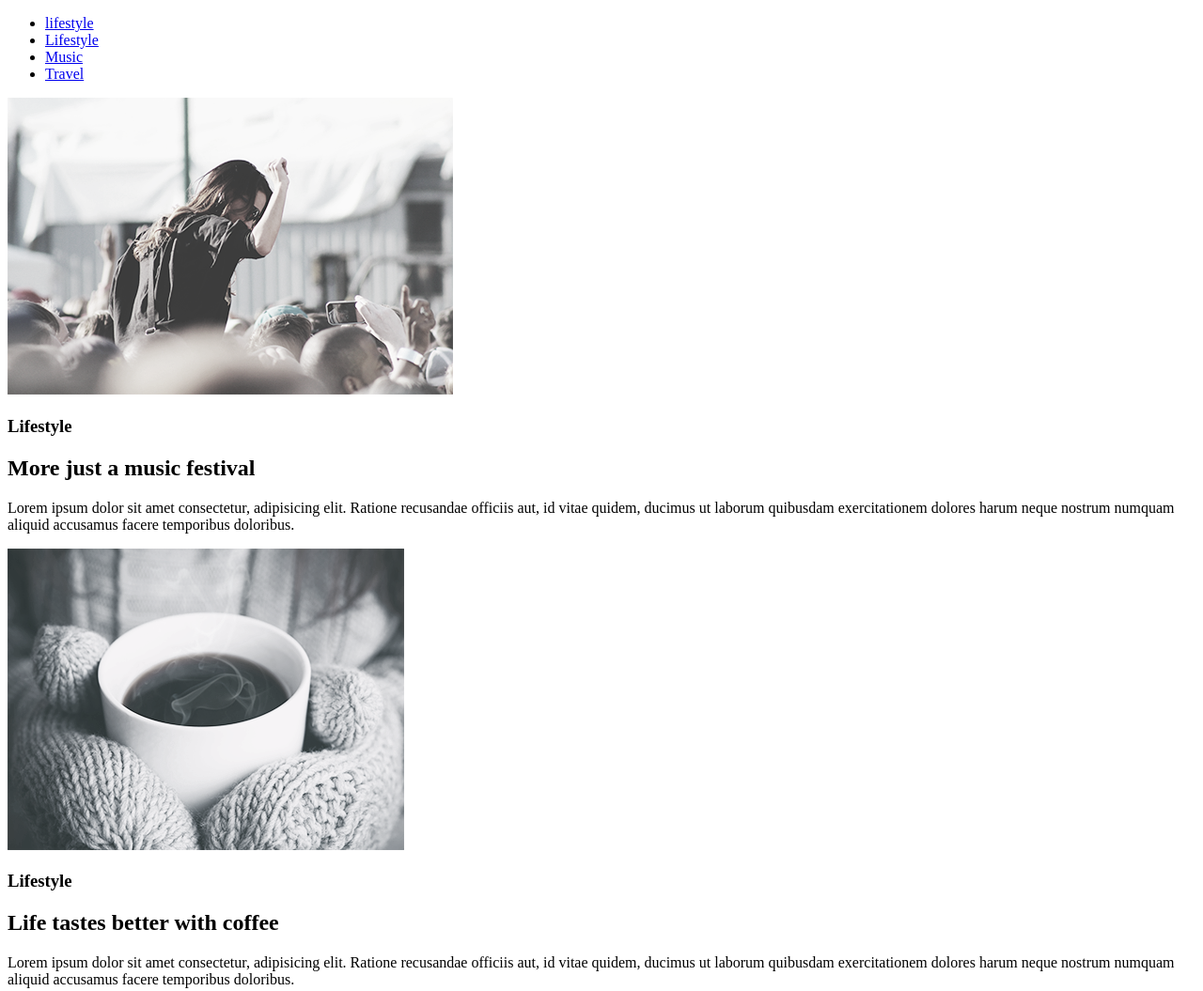
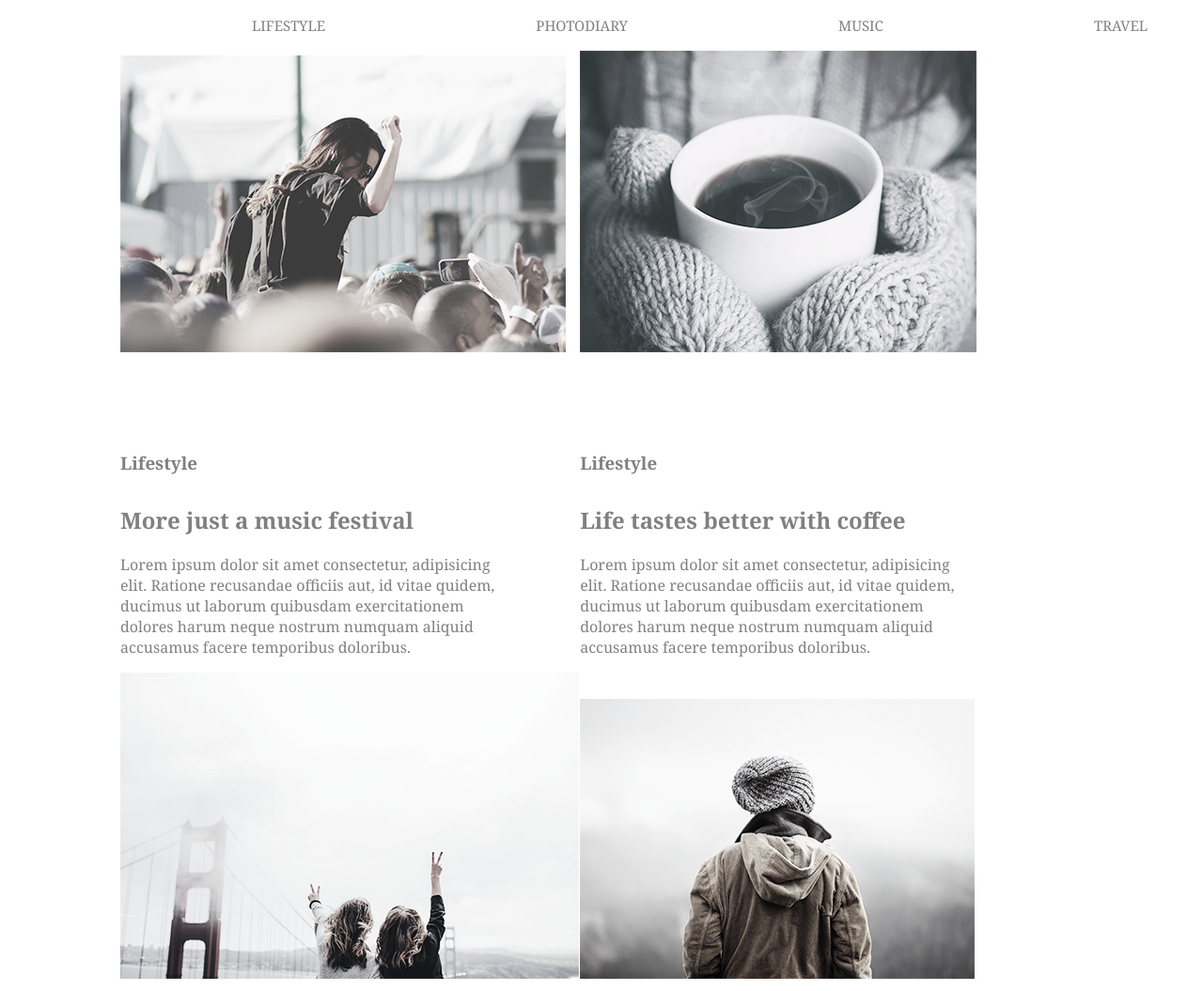
Before and after one commit to EmilGasanov75/EmilGasanov75.github.io, a plain HTML site: page homework-1/index.html in a window 1280 px wide. Shown: the top 1055 px of the page at 94% size. Drawn offline with Linux system fonts and the light colour scheme.

Commit message:
replaced objects

```diff
--- /dev/null
+++ b/homework-1/css/style.css
@@ -0,0 +1,27 @@
+.el {
+    color: grey;
+    text-decoration: none;
+}
+.el2 {
+    display: inline-block;
+    margin-left: 220px;
+    font-size: 15PX;
+}
+.card {
+    display: inline-block;
+     width: 420px;
+}
+body {
+    font-family: Georgia, 'Times New Roman', Times, serif;
+    color: grey;
+}
+.cards {
+    margin-left: 120px;
+}
+.card:nth-child(2n+1){
+    margin-right: 65px;
+}
+h3 {
+    margin-top: 100px;
+    margin-bottom: 32px;
+}
--- a/homework2/index.html
+++ b/homework-1/index.html
@@ -1,21 +1,22 @@
 <!DOCTYPE html>
 <html lang="en">
 <head>
+    <link rel="stylesheet" href="./css/style.css">
     <meta charset="UTF-8">
     <meta name="viewport" content="width=device-width, initial-scale=1.0">
     <title>Dz1</title>
 </head>
 <body>
     <header>
-        <ul>
-            <li> <a href="https://google.com">lifestyle</a></li>
-            <li> <a href="#">Lifestyle</a>
-            <li> <a href="#">Music</a>
-            <li> <a href="#">Travel</a>
+        <ul class="list">
+            <li class="el2"> <a href="https://google.com" class="el">LIFESTYLE</a></li>
+            <li class="el2"> <a href="https://google.com" class="el">PHOTODIARY</a></li>
+            <li class="el2"> <a href="https://google.com" class="el">MUSIC</a></li>
+            <li class="el2"> <a href="https://google.com" class="el">TRAVEL</a></li>
         </ul>
     </header>
     <main>
-    <div>
+    <div class="cards">
     <div class="card">
 <img src="images/1.png" alt="Дівчина в натовпі">
 <h3>Lifestyle</h3>
```
Also changed, not shown: homework-1/images/1.png (renamed from homework2/images/1.png), homework-1/images/2.png (renamed from homework2/images/2.png), homework-1/images/3.png (renamed from homework2/images/3.png), homework-1/images/4.png (renamed from homework2/images/4.png), homework-1/images/5.svg (renamed from homework2/images/5.svg), homework-1/images/6.svg (renamed from homework2/images/6.svg).
